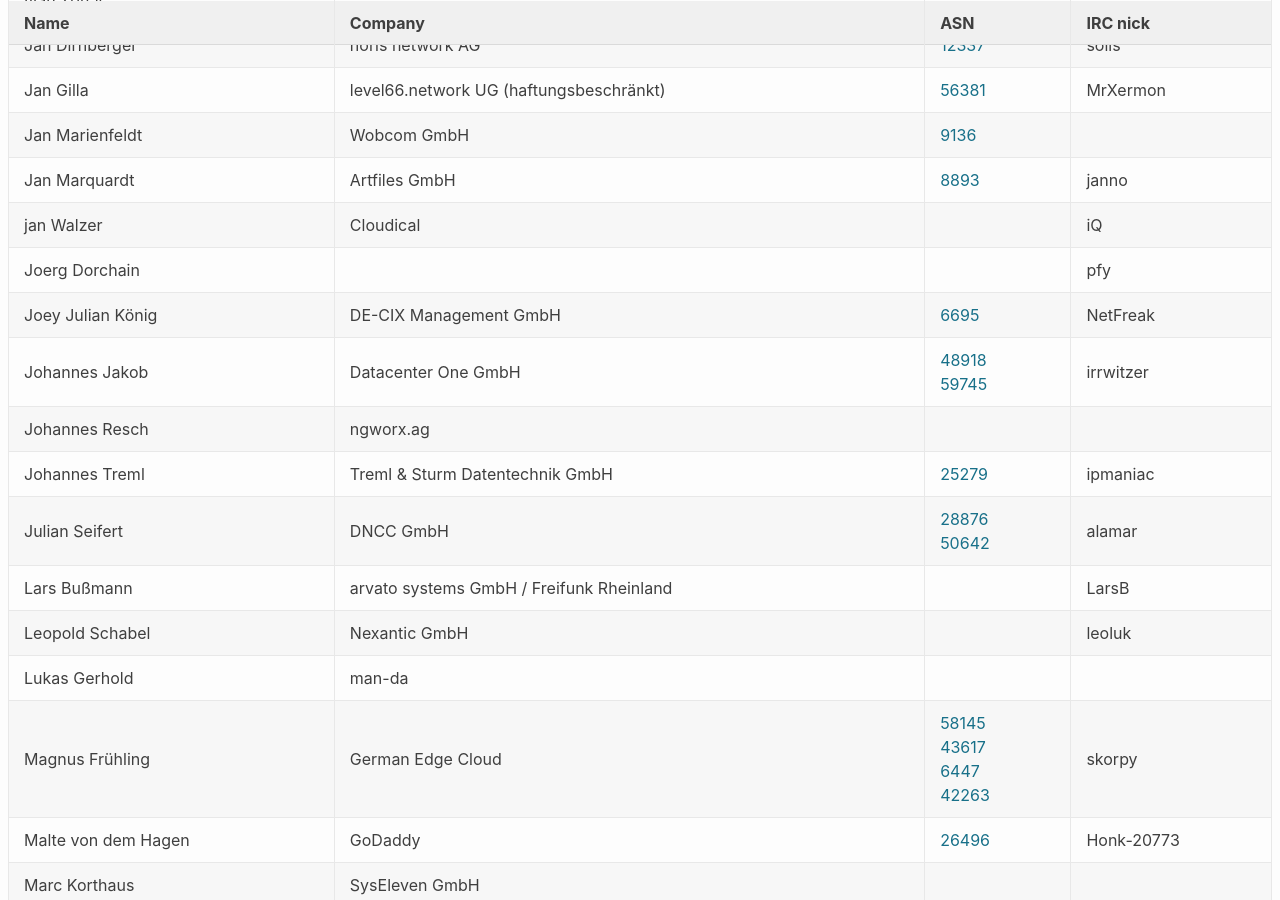
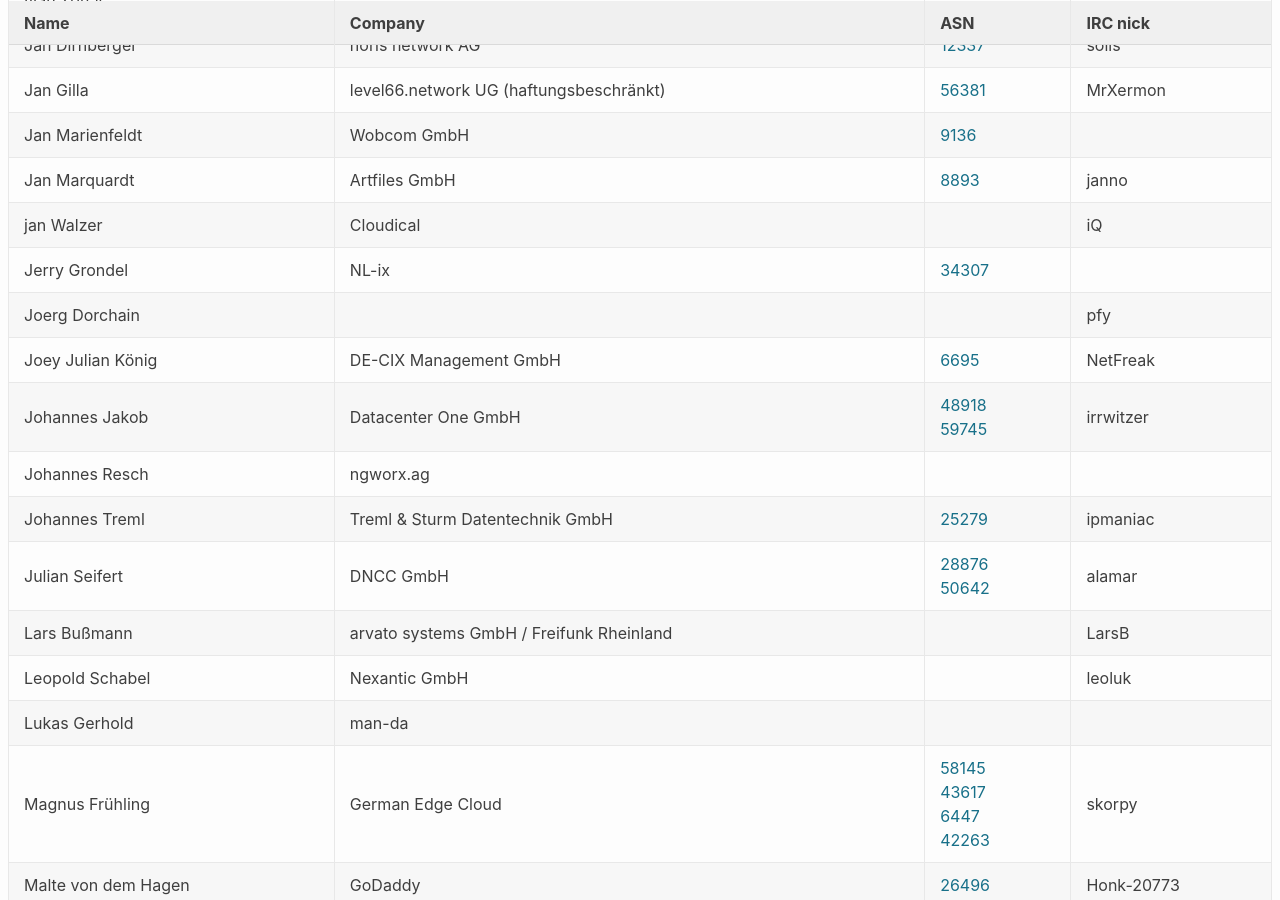
Before and after one commit to denog/pretix-attendeelist, a Jekyll site: the page built from index.markdown, in a window 1280 px wide and 900 px high, scrolled down 1294 px. Built offline with Jekyll 4.4.1, drawn with Linux system fonts in a browser that asks for light colours.

Commit message:
Latest data: Wed Mar 24 17:15:28 UTC 2021

```diff
--- a/_data/attendees_meetup_leader_2021-01.json
+++ b/_data/attendees_meetup_leader_2021-01.json
@@ -190,6 +190,12 @@
     "company": "Cloudical",
     "irc": "iQ",
     "asn": null
+  },
+  {
+    "name": "Jerry Grondel",
+    "company": "NL-ix",
+    "irc": null,
+    "asn": "34307"
   },
   {
     "name": "Joerg Dorchain",
@@ -486,6 +492,12 @@
     "asn": "211656"
   },
   {
+    "name": "Ulf Kieber",
+    "company": null,
+    "irc": null,
+    "asn": null
+  },
+  {
     "name": "Veit Heller",
     "company": null,
     "irc": null,
```
